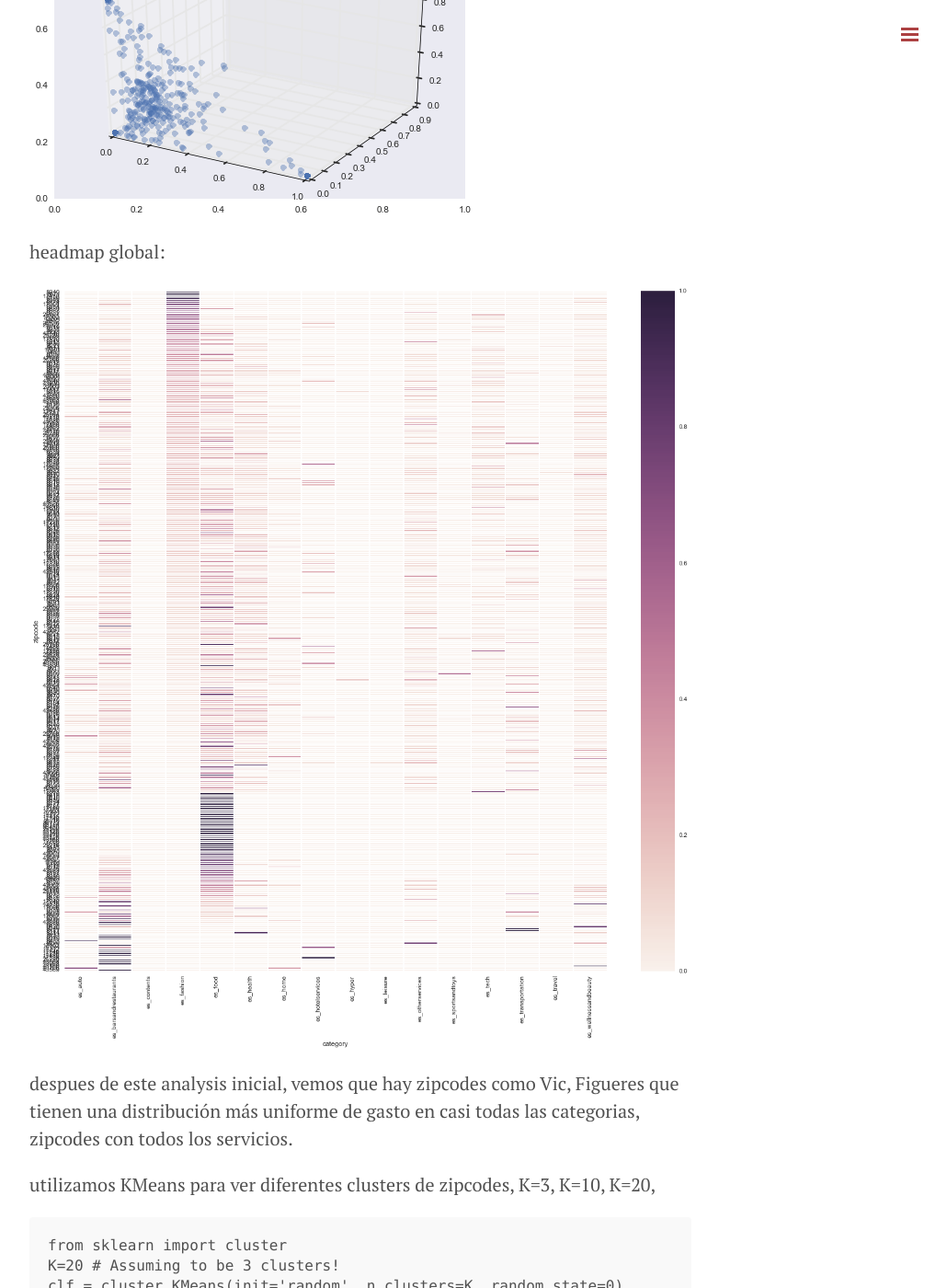
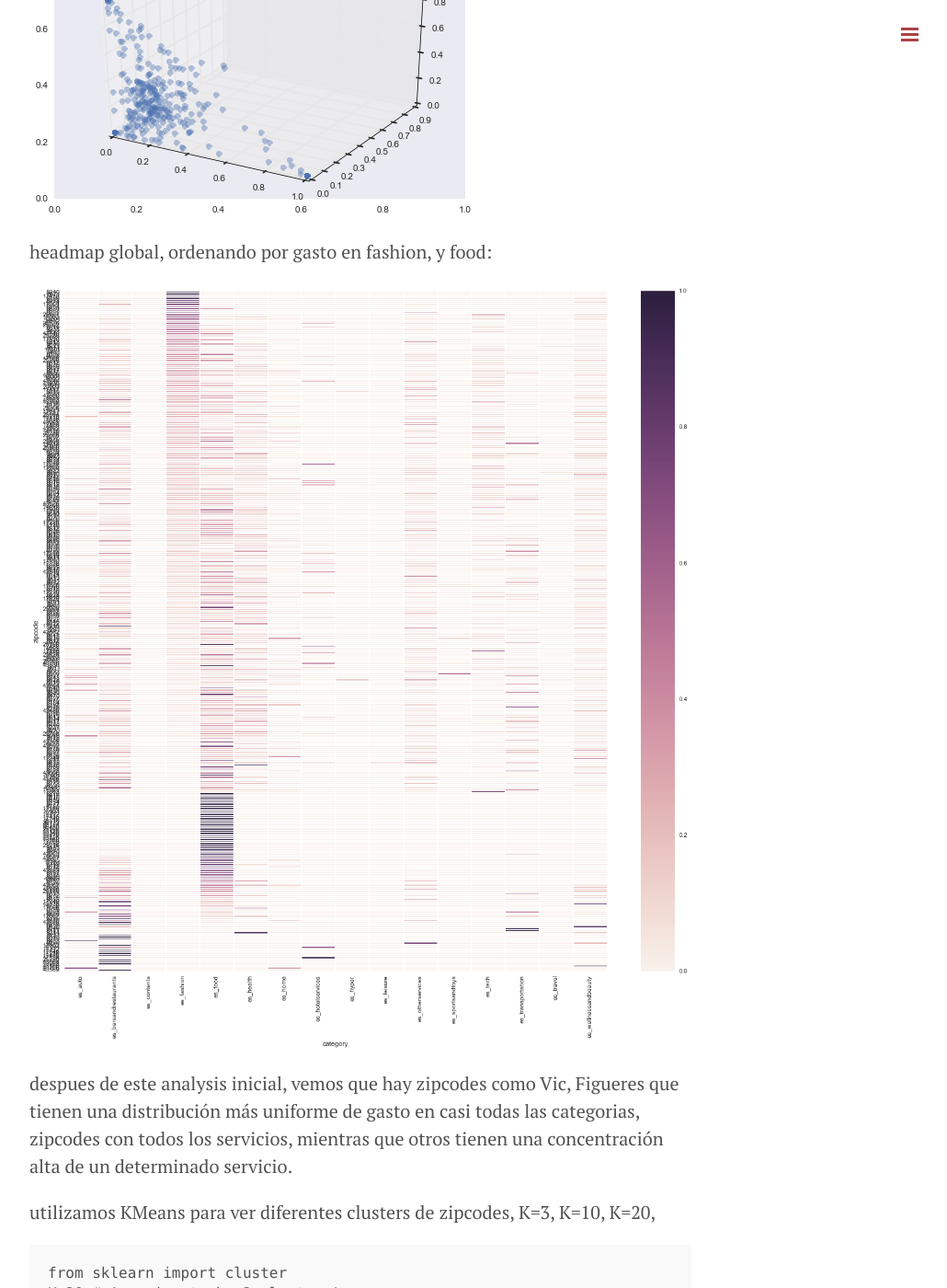
Before and after one commit to TeamUno/TeamUno.github.io, a Jekyll site: the page built from _posts/2015-07-11-Initial-Exploration.md, in a window 1280 px wide and 1400 px high, scrolled down 4685 px. Shown: the whole window at 92% size, without its empty margins (248-1278 px from the left). Built offline with Jekyll 4.4.1, drawn with Linux system fonts in a browser that asks for light colours; Markdown is read by kramdown in place of the engine named in the settings.

Commit message:
some changes

```diff
--- a/_posts/2015-07-11-Initial-Exploration.md
+++ b/_posts/2015-07-11-Initial-Exploration.md
@@ -115,13 +115,13 @@
 
 ![png](/assets/2015-07-11-Initial-Exploration/output_21_1.png)
 
-headmap global:
+headmap global, ordenando por gasto en fashion, y food:
 
 
 ![png](/assets/2015-07-11-Initial-Exploration/output_22_1.png)
 
 
-despues de este analysis inicial, vemos que hay zipcodes como Vic, Figueres que tienen una distribución más uniforme de gasto en casi todas las categorias, zipcodes con todos los servicios.
+despues de este analysis inicial, vemos que hay zipcodes como Vic, Figueres que tienen una distribución más uniforme de gasto en casi todas las categorias, zipcodes con todos los servicios, mientras que otros tienen una concentración alta de un determinado servicio.
 
 utilizamos KMeans para ver diferentes clusters de zipcodes, K=3, K=10, K=20,
 
```
